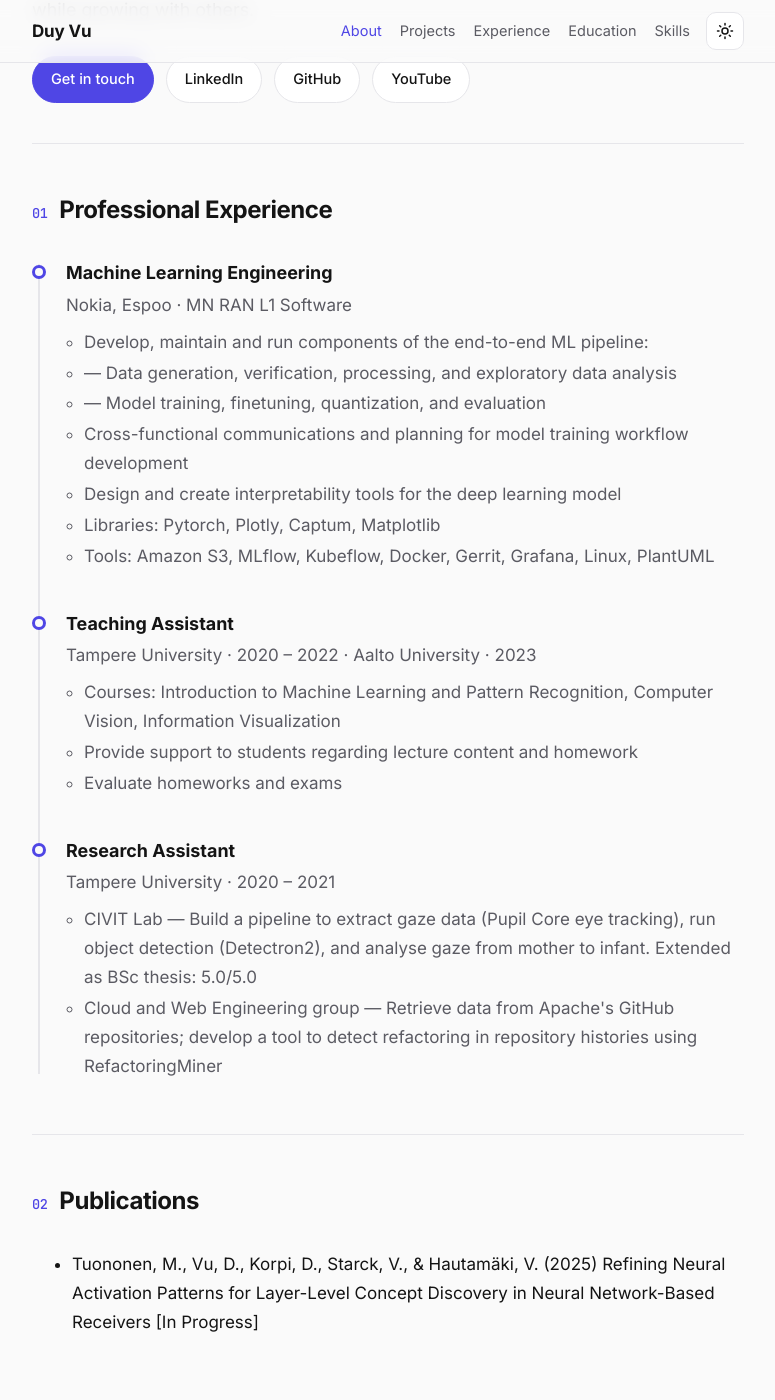
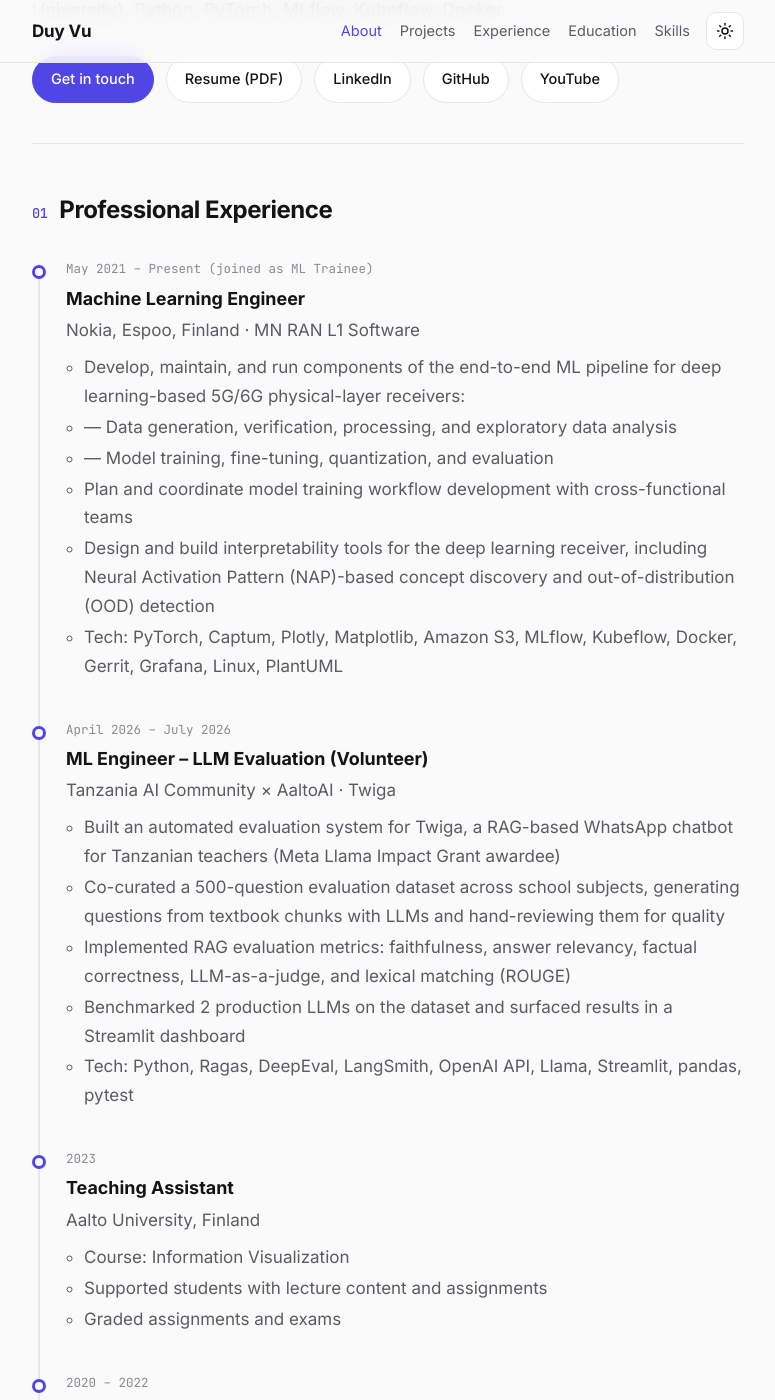
Before and after one commit to zuivu/zuivu.github.io, a Jekyll site: the page built from index.html, in a window 1280 px wide and 1400 px high, scrolled down 390 px. Shown: the whole window, without its empty margins (252-1027 px from the left). Built offline with Jekyll 4.4.1, drawn with Linux system fonts in a browser that asks for light colours; some of the changed text lies outside the part shown.

Commit message:
Add Twiga LLM evaluation role, ATS fixes, and PDF resume
- Add Twiga volunteer role; Nokia title and dates; split TA roles
- Render experience dates; keyword-focused summary
- Update publication to arXiv:2505.15570; add MSc thesis
- Normalize skills, add LLM/GenAI group
- Add data-driven resume page and ATS-friendly PDF

Co-Authored-By: Claude Opus 5.5 <noreply@anthropic.com>

```diff
--- a/_data/education.yml
+++ b/_data/education.yml
@@ -3,6 +3,7 @@
   dates: September 2022 – June 2025
   details:
     - Major in Machine Learning, Data Science and Artificial Intelligence
+    - "Thesis: Learned layer-level concepts in the machine learning model on the physical layer in 6G L1 (explainable AI, clustering, concept discovery)"
   gpa: 4.75/5.0
 
 - degree: Exchange Study
--- a/_data/experience.yml
+++ b/_data/experience.yml
@@ -1,29 +1,48 @@
-- title: Machine Learning Engineering
-  company: Nokia, Espoo
+- title: Machine Learning Engineer
+  company: Nokia, Espoo, Finland
   team: MN RAN L1 Software
-  dates: May 2021 – Ongoing
+  dates: May 2021 – Present (joined as ML Trainee)
   bullets:
-    - "Develop, maintain and run components of the end-to-end ML pipeline:"
+    - "Develop, maintain, and run components of the end-to-end ML pipeline for deep learning-based 5G/6G physical-layer receivers:"
     - "— Data generation, verification, processing, and exploratory data analysis"
-    - "— Model training, finetuning, quantization, and evaluation"
-    - Cross-functional communications and planning for model training workflow development
-    - Design and create interpretability tools for the deep learning model
-    - "Libraries: Pytorch, Plotly, Captum, Matplotlib"
-    - "Tools: Amazon S3, MLflow, Kubeflow, Docker, Gerrit, Grafana, Linux, PlantUML"
+    - "— Model training, fine-tuning, quantization, and evaluation"
+    - Plan and coordinate model training workflow development with cross-functional teams
+    - Design and build interpretability tools for the deep learning receiver, including Neural Activation Pattern (NAP)-based concept discovery and out-of-distribution (OOD) detection
+    - "Tech: PyTorch, Captum, Plotly, Matplotlib, Amazon S3, MLflow, Kubeflow, Docker, Gerrit, Grafana, Linux, PlantUML"
+
+- title: ML Engineer – LLM Evaluation (Volunteer)
+  company: Tanzania AI Community × AaltoAI
+  team: Twiga
+  dates: April 2026 – July 2026
+  bullets:
+    - Built an automated evaluation system for Twiga, a RAG-based WhatsApp chatbot for Tanzanian teachers (Meta Llama Impact Grant awardee)
+    - Co-curated a 500-question evaluation dataset across school subjects, generating questions from textbook chunks with LLMs and hand-reviewing them for quality
+    - "Implemented RAG evaluation metrics: faithfulness, answer relevancy, factual correctness, LLM-as-a-judge, and lexical matching (ROUGE)"
+    - Benchmarked 2 production LLMs on the dataset and surfaced results in a Streamlit dashboard
+    - "Tech: Python, Ragas, DeepEval, LangSmith, OpenAI API, Llama, Streamlit, pandas, pytest"
 
 - title: Teaching Assistant
-  company: Tampere University
-  team: "2020 – 2022  ·  Aalto University  ·  2023"
-  dates:
+  company: Aalto University, Finland
+  team:
+  dates: 2023
   bullets:
-    - "Courses: Introduction to Machine Learning and Pattern Recognition, Computer Vision, Information Visualization"
-    - Provide support to students regarding lecture content and homework
-    - Evaluate homeworks and exams
+    - "Course: Information Visualization"
+    - Supported students with lecture content and assignments
+    - Graded assignments and exams
+
+- title: Teaching Assistant
+  company: Tampere University, Finland
+  team:
+  dates: 2020 – 2022
+  bullets:
+    - "Courses: Introduction to Machine Learning and Pattern Recognition, Computer Vision"
+    - Supported students with lecture content and assignments
+    - Graded assignments and exams
 
 - title: Research Assistant
-  company: Tampere University
-  team: "2020 – 2021"
-  dates:
+  company: Tampere University, Finland
+  team:
+  dates: 2020 – 2021
   bullets:
-    - "CIVIT Lab — Build a pipeline to extract gaze data (Pupil Core eye tracking), run object detection (Detectron2), and analyse gaze from mother to infant. Extended as BSc thesis: 5.0/5.0"
-    - "Cloud and Web Engineering group — Retrieve data from Apache's GitHub repositories; develop a tool to detect refactoring in repository histories using RefactoringMiner"
+    - "CIVIT Lab — Built a pipeline to extract gaze data (Pupil Core eye tracking), run object detection (Detectron2), and analyze mother-to-infant gaze; extended into BSc thesis (grade 5/5)"
+    - "Cloud and Web Engineering group — Mined Apache's GitHub repositories and developed a tool to detect refactorings in repository histories using RefactoringMiner"
--- a/_data/publications.yml
+++ b/_data/publications.yml
@@ -1,5 +1,5 @@
-- authors: "Tuononen, M., Vu, D., Korpi, D., Starck, V., & Hautamäki, V."
+- authors: "Tuononen, M., Penttinen, H., Vu, D., Korpi, D., Starck, V., & Hautamäki, V."
   year: 2025
-  title: Refining Neural Activation Patterns for Layer-Level Concept Discovery in Neural Network-Based Receivers
-  status: In Progress
-  url:
+  title: Out-of-Distribution Detection via Channelwise Feature Aggregation in Neural Network-Based Receivers
+  status: arXiv preprint, arXiv:2505.15570
+  url: https://arxiv.org/abs/2505.15570
--- a/_data/skills.yml
+++ b/_data/skills.yml
@@ -2,26 +2,40 @@
   note: In order of proficiency
   items:
     - Python
-    - Matlab
+    - MATLAB
     - C++
     - R
-    - Spark
     - Scala
-    - Javascript
+    - JavaScript
+    - SQL
 
 - category: Libraries
   note:
   items:
-    - Pandas
-    - Numpy
+    - PyTorch
+    - TensorFlow
+    - scikit-learn
+    - Captum
+    - pandas
+    - NumPy
     - Matplotlib
-    - PyTorch
     - Plotly
+    - Streamlit
+
+- category: LLM & Generative AI
+  note:
+  items:
+    - LLM Evaluation
+    - Retrieval-Augmented Generation (RAG)
+    - LLM-as-a-Judge
+    - Ragas
+    - DeepEval
+    - LangSmith
+    - OpenAI API
 
 - category: Database
   note:
   items:
-    - SQL
     - MongoDB
 
 - category: Other Technologies
@@ -31,7 +45,10 @@
     - Kubernetes
     - Git
     - Gerrit
-    - MLFlow
+    - MLflow
+    - Kubeflow
+    - Apache Spark
+    - Amazon S3
     - Linux/Unix
 
 - category: Industry Knowledge
--- a/index.html
+++ b/index.html
@@ -7,13 +7,14 @@ layout: default
   <p class="hero__eyebrow">{{ site.tagline }}</p>
   <h1 class="hero__name">{{ site.author }}</h1>
   <p class="hero__lede">
-    Passionate about AI &amp; Data Science, with knowledge spanning multiple branches and
-    real-world applications. Continuously learning and applying AI techniques across various
-    domains. Proactive, quick to adapt, and always ready to acquire new skills as needed.
-    Strong leadership and teamwork mindset, driving innovation while growing with others.
+    Machine Learning Engineer at Nokia with 5+ years building end-to-end ML pipelines for
+    deep learning-based 5G/6G receivers: data generation, training, quantization, evaluation,
+    and interpretability. Also experienced in LLM evaluation for RAG chatbots. MSc in Machine
+    Learning, Data Science and AI (Aalto University). Python, PyTorch, MLflow, Kubeflow, Docker.
   </p>
   <div class="hero__actions">
     <a class="btn btn--primary" href="mailto:{{ site.email }}">Get in touch</a>
+    <a class="btn btn--ghost" href="{{ '/Duy_Vu_Resume.pdf' | relative_url }}" target="_blank" rel="noopener">Resume (PDF)</a>
     {% for s in site.data.social %}
     <a class="btn btn--ghost" href="{{ s.url }}" target="_blank" rel="noopener">{{ s.name }}</a>
     {% endfor %}
@@ -28,6 +29,7 @@ layout: default
     <li class="timeline__item">
       <div class="timeline__dot" aria-hidden="true"></div>
       <div class="timeline__body">
+        {% if job.dates %}<p class="timeline__dates">{{ job.dates }}</p>{% endif %}
         <h3 class="timeline__degree">{{ job.title }}</h3>
         <p class="timeline__inst">{{ job.company }}{% if job.team %} · {{ job.team }}{% endif %}</p>
         {% if job.bullets %}
```
Also changed, not shown: resume.html (added, +60 -0 lines), 1 other file.
